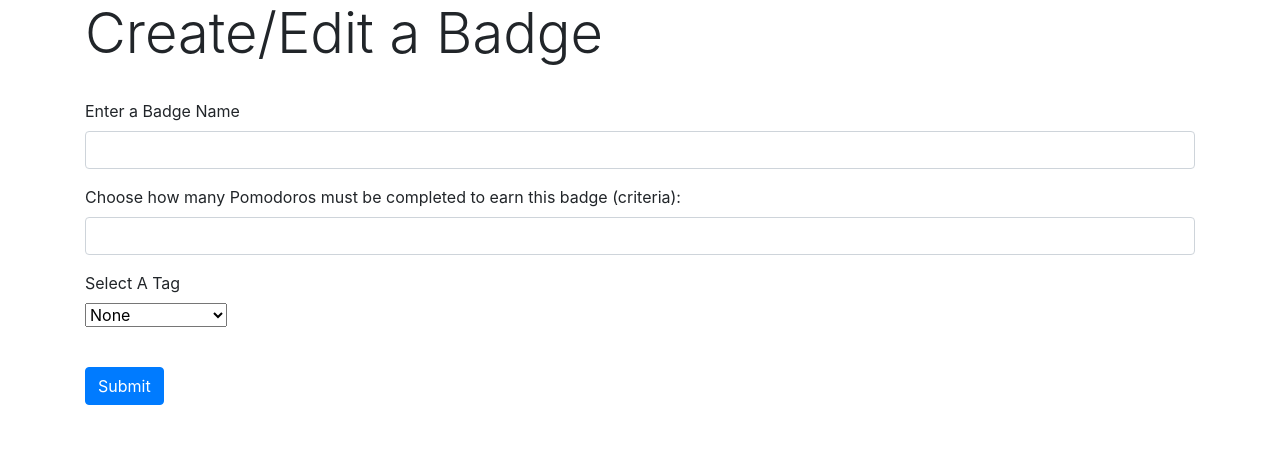
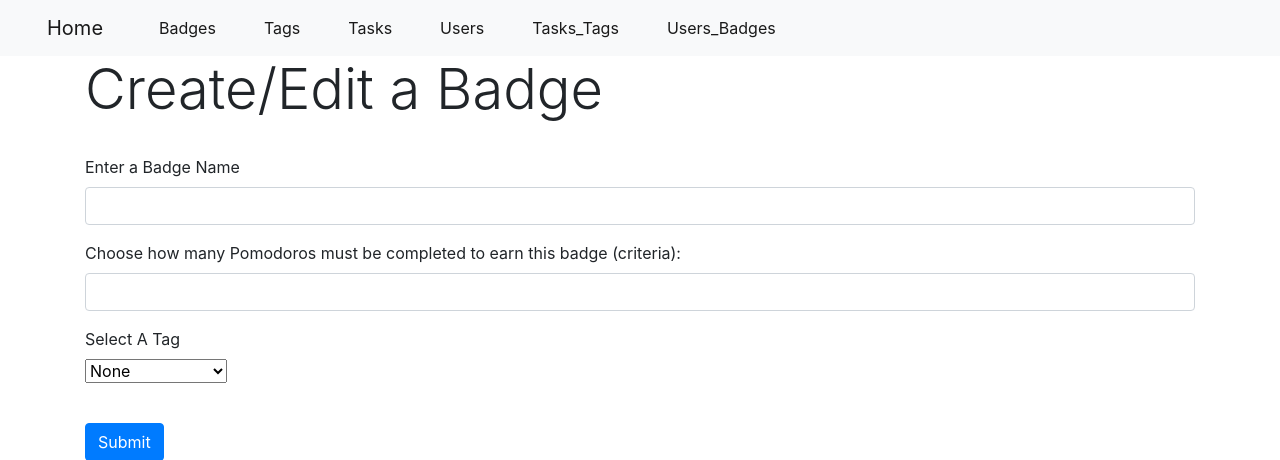
Before and after one commit to paulscrugham/task-database, a Flask app: page /add_badge in a window 1280 px wide. Shown: the top 460 px of the page. Run offline with Flask 2, Linux system fonts and the light colour scheme; data comes from the database, SQL or seed files in the repository; data that the repository does not hold is empty; some libraries are stand-ins or nearby versions.

Commit message:
Add navbar to main template

```diff
--- a/pomodoro_dml.sql
+++ b/pomodoro_dml.sql
@@ -1,3 +1,5 @@
+-- GENERAL NOTE: all variables with a preceding ':' indicate user or app provided input for the query
+
 -- Landing Page Search Query for User
 SELECT first_name, last_name FROM Users
 WHERE CONCAT(first_name, last_name) LIKE CONCAT('%', :userInput, '%');
--- a/website/templates/layouts/main.html
+++ b/website/templates/layouts/main.html
@@ -16,6 +16,34 @@
         <title>Pomodoro App</title>
     </head>
     <body>
+        <nav class="navbar navbar-expand-lg navbar-light bg-light">
+            <div class="container-fluid">
+                <a class="navbar-brand px-3" href="index.html">Home</a>
+
+                <div class="collapse navbar-collapse" id="navbarSupportedContent">
+                <ul class="navbar-nav me-auto mb-2 mb-lg-0">
+                    <li class="nav-item px-3">
+                    <a class="nav-link active" aria-current="page" href="/show_badges">Badges</a>
+                    </li>
+                    <li class="nav-item px-3">
+                    <a class="nav-link active" aria-current="page" href="/show_tags">Tags</a>
+                    </li>
+                    <li class="nav-item px-3">
+                    <a class="nav-link active" aria-current="page" href="/show_tasks">Tasks</a>
+                    </li>
+                    <li class="nav-item px-3">
+                    <a class="nav-link active" aria-current="page" href="/show_users">Users</a>
+                    </li>
+                    <li class="nav-item px-3">
+                    <a class="nav-link active" aria-current="page" href="/show_tasks_tags">Tasks_Tags</a>
+                    </li>
+                    <li class="nav-item px-3">
+                    <a class="nav-link active" aria-current="page" href="/show_users_badges">Users_Badges</a>
+                    </li>
+                </ul>
+                </div>
+            </div>
+        </nav>
         {% block body %}{% endblock %}
         <!-- Optional JavaScript -->
         <!-- jQuery first, then Popper.js, then Bootstrap JS -->
--- a/website/webapp.py
+++ b/website/webapp.py
@@ -38,3 +38,8 @@ def add_badge():
         print(result)
 
         return render_template('add_badge.html', tags=result)
+    elif request.method == 'POST':
+        badge_name = request.form['badge_name']
+        badge_criteria = request.form['badge_criteria']
+        badge_tag = request.form['badge_tag']
+        query = 'INSERT INTO Badges(name, tg_id, criteria) VALUES (:nameInput, (SELECT tag_id FROM Tags WHERE tag_id = :userInput), :criteriaInput);'
```
